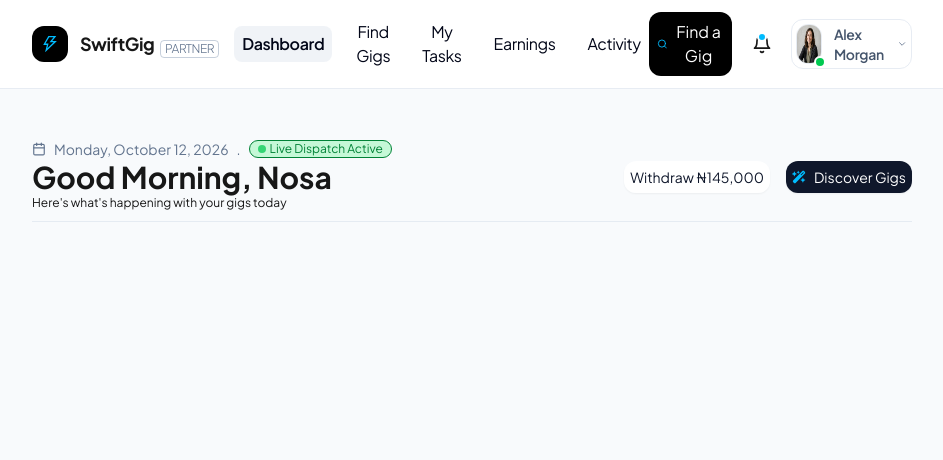
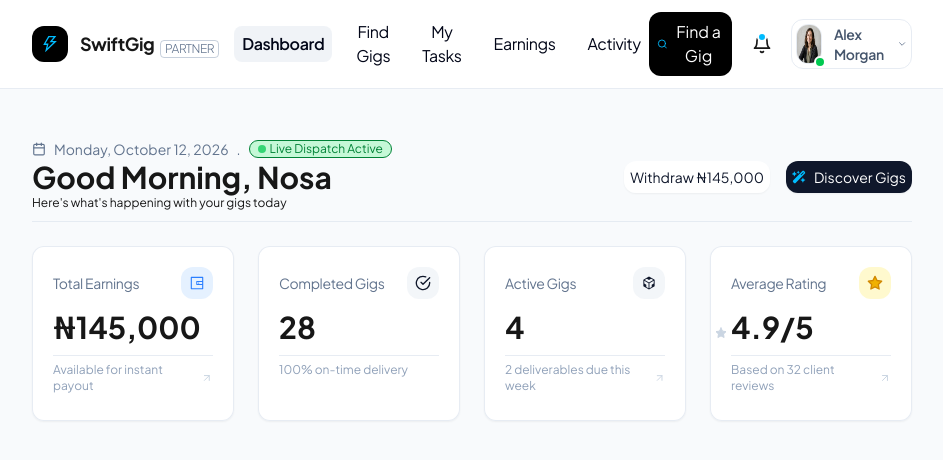
Before and after one commit to nosa-codes/swiftgig, a Next.js app: page / in a window 1280 px wide. Shown: the top 460 px of the page, without its empty margins (168-1111 px from the left). Built offline with nearby package versions, Linux system fonts and the light colour scheme.

Commit message:
ADD: Dashboard Cards

```diff
--- a/app/components/Cards.jsx
+++ b/app/components/Cards.jsx
@@ -1,7 +1,22 @@
-export default function Cards() {
-    return(
-        <div>
+import { useState } from "react";
+import { AiOutlineWallet } from "react-icons/ai";
+import { FiArrowUpRight, FiStar } from "react-icons/fi";
 
+export default function Cards({ name, value, short_txt, link, star, icon, icon_bg  }) {
+    const linked = link;
+    const stared = star;
+    return (
+        <div className="p-5 rounded-xl border border-slate-200/80 cursor-pointer w-full bg-white/95 group hover:border-slate-300 shadow-xs transition-all duration-200">
+            <div className="items-center flex justify-between">
+                <p className="text-slate-500 tracking-tight text-sm">{name}</p>
+                <span className={`h-8 w-8 ${icon_bg} transition-all duration-200 rounded-xl flex items-center justify-center`}>{icon}</span>
+            </div>
+
+            <div className="text-3xl font-bold py-2.5 border-b border-slate-200/80 relative">{value} { stared === true ? <span className="absolute bottom-4 right-41"><FiStar className="fill-slate-300 text-slate-300 text-xs"/></span> : "" }</div>
+            <div className="py-1.5 flex items-center justify-between">
+                <p className="text-xs text-slate-400">{short_txt}</p>
+                { linked === true ? <FiArrowUpRight className="text-xs group-hover:text-slate-500 text-slate-300 transition-all duration-200"/> : "" }
+            </div>
         </div>
     );
 }
--- a/app/components/Dashboard.jsx
+++ b/app/components/Dashboard.jsx
@@ -1,7 +1,16 @@
-export function Dashboard(){
-    return(
+import { AiOutlineCodeSandbox, AiOutlineWallet } from "react-icons/ai";
+import Cards from "./Cards";
+import { FiCheckCircle, FiStar } from "react-icons/fi";
+
+export function Dashboard() {
+    return (
         <div>
-
+            <div className="grid grid-cols-4 gap-6">
+                <Cards name="Total Earnings" value="₦145,000" short_txt="Available for instant payout" link={true} star={false} icon={<AiOutlineWallet className="text-blue-500" />} icon_bg="bg-blue-200/40 group-hover:bg-blue-200/80" />
+                <Cards name="Completed Gigs" value="28" short_txt="100% on-time delivery" link={false} star={false} icon={<FiCheckCircle className="text-slate-900" />} icon_bg="bg-slate-200/40 group-hover:bg-slate-200/80"/>
+                <Cards name="Active Gigs" value="4" short_txt="2 deliverables due this week" link={true} star={false} icon={<AiOutlineCodeSandbox className="text-slate-900" />} icon_bg="bg-slate-200/40 group-hover:bg-slate-200/80"/>
+                <Cards name="Average Rating" value="4.9/5" short_txt="Based on 32 client reviews" link={true} star={true} icon={<FiStar className="text-yellow-600 fill-yellow-500" />} icon_bg="bg-yellow-200/40 group-hover:bg-yellow-200/80"/>
+            </div>
         </div>
     );
 }
```
